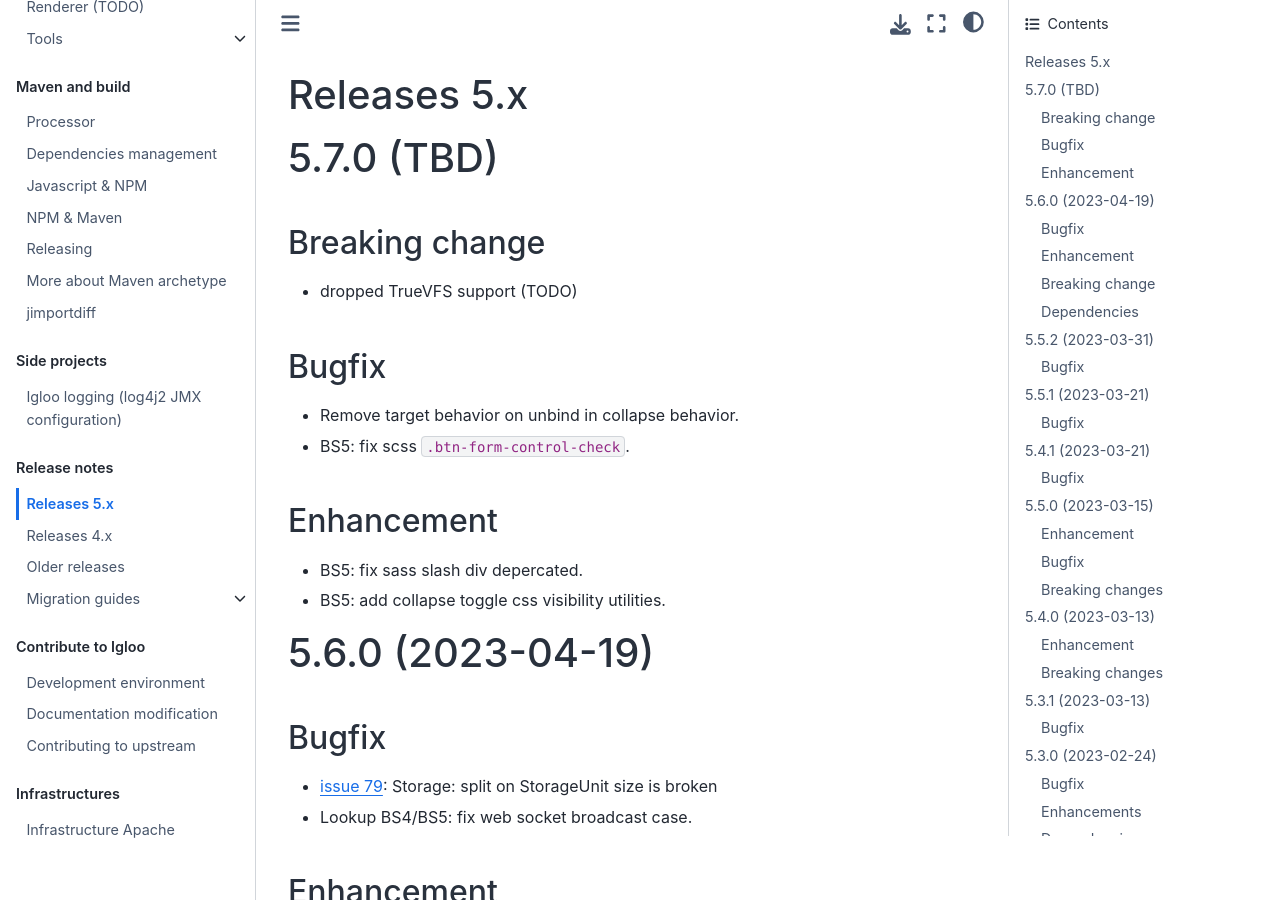
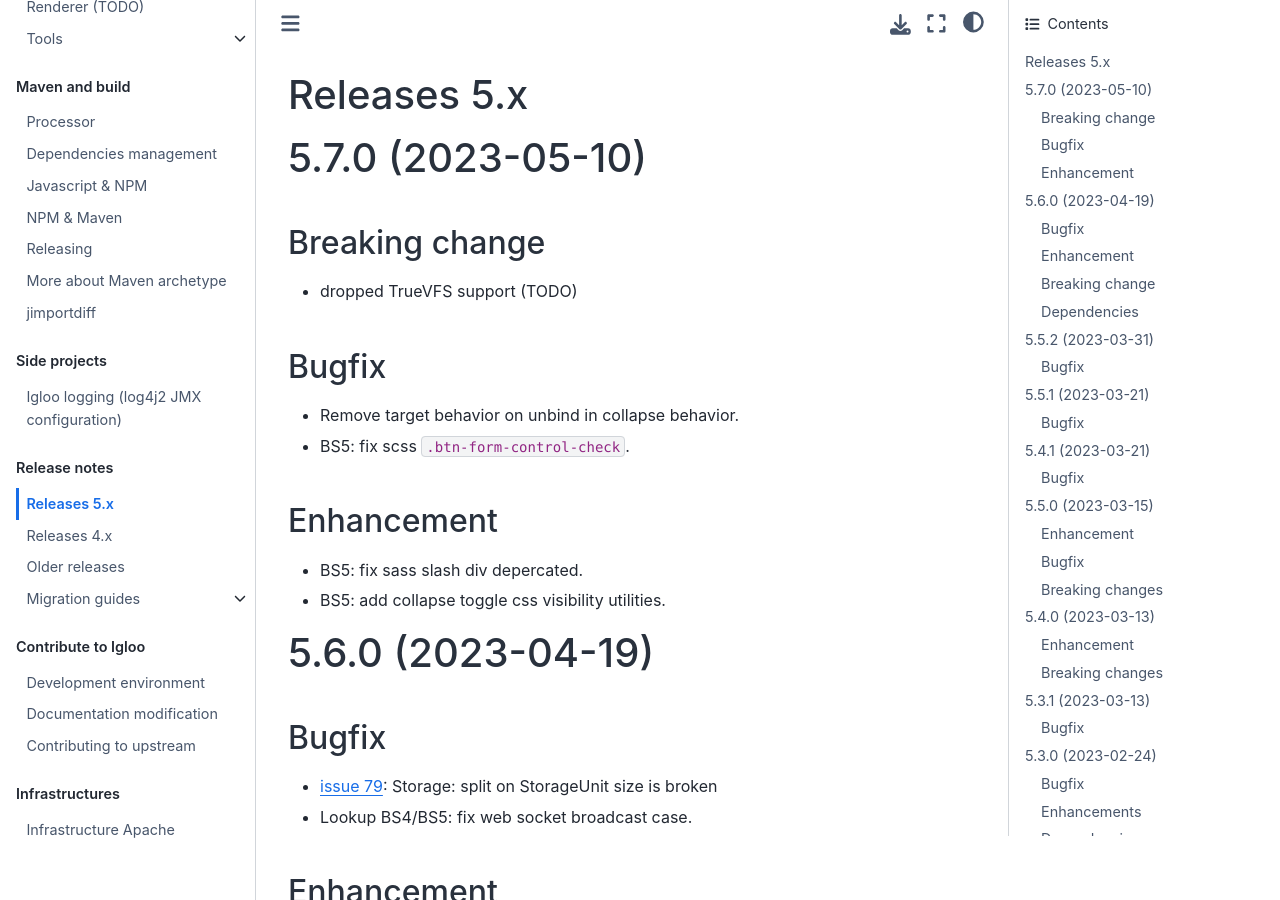
Before and after one commit to igloo-project/igloo-doc, a Sphinx documentation site: the page built from source/release-notes/releases-5.x.md, in a window 1280 px wide and 900 px high. Built offline with Sphinx 7.4.7 and the Sphinx Book theme 1.1.4, drawn with Linux system fonts in a browser that asks for light colours.

Commit message:
Changelog 5.7.0

```diff
--- a/source/release-notes/releases-5.x.md
+++ b/source/release-notes/releases-5.x.md
@@ -2,7 +2,7 @@
 
 (v5.7.0)=
 
-# 5.7.0 (TBD)
+# 5.7.0 (2023-05-10)
 
 ## Breaking change
 
```
